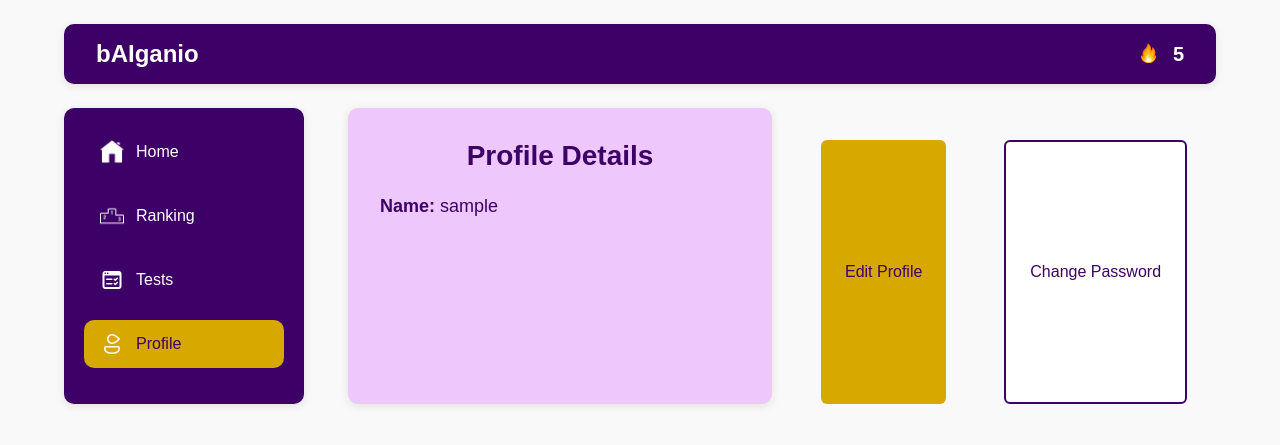
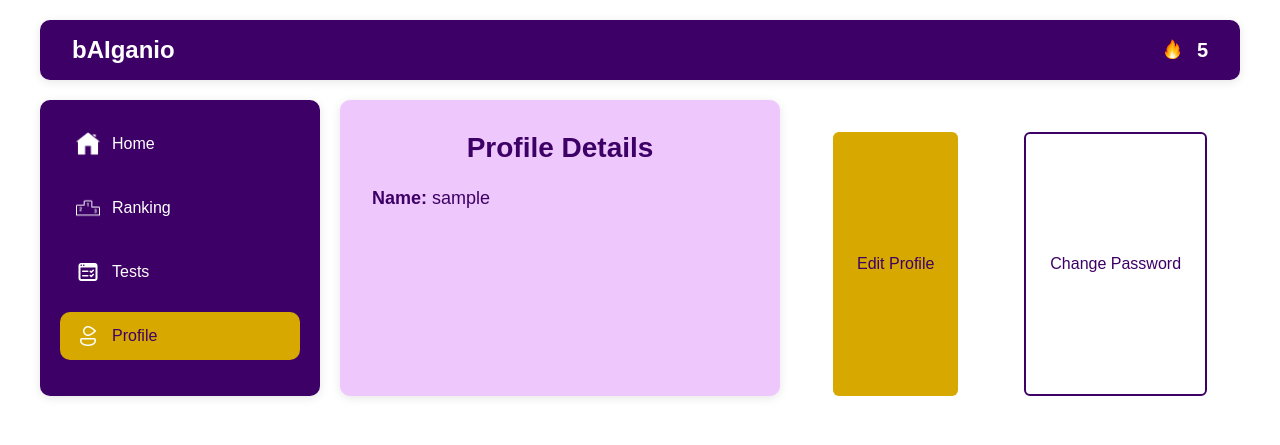
Before and after one commit to BorbiAl/Hack_Tues_11, a Django app: page /profile/ in a window 1280 px wide. Shown: the top 445 px of the page. Run offline with Django 5.2, Linux system fonts and the light colour scheme; the visitor is signed in with stand-in values (Sample User, id 1).

Commit message:
refactor profile and ranking layouts for improved styling and consistency

```diff
--- a/study_app/core/templates/core/profile.html
+++ b/study_app/core/templates/core/profile.html
@@ -8,22 +8,18 @@
   <title>EduGamify - Home</title>
 </head>
 <style>
-  /* Global Resets */
-  * {
-    box-sizing: border-box;
-  }
 
   body {
     margin: 0;
     font-family: 'Nunito', sans-serif;
-    background-color: #f9f9f9;
-    color: #333333;
+    background-color: #ffffff;
+    color: #3d0066;
   }
 
   .container {
     max-width: 75rem;
     margin: 0 auto;
-    padding: 1.5rem;
+    padding: 1.25rem;
   }
 
   .header {
@@ -63,8 +59,7 @@
 
   .main-content {
     display: flex;
-    margin-top: 1.5rem;
-    gap: 1.5rem;
+    margin-top: 1.25rem;
   }
 
   .sidebar {
```
Also changed, not shown: study_app/core/templates/core/ranking.html (+0 -15 lines).
